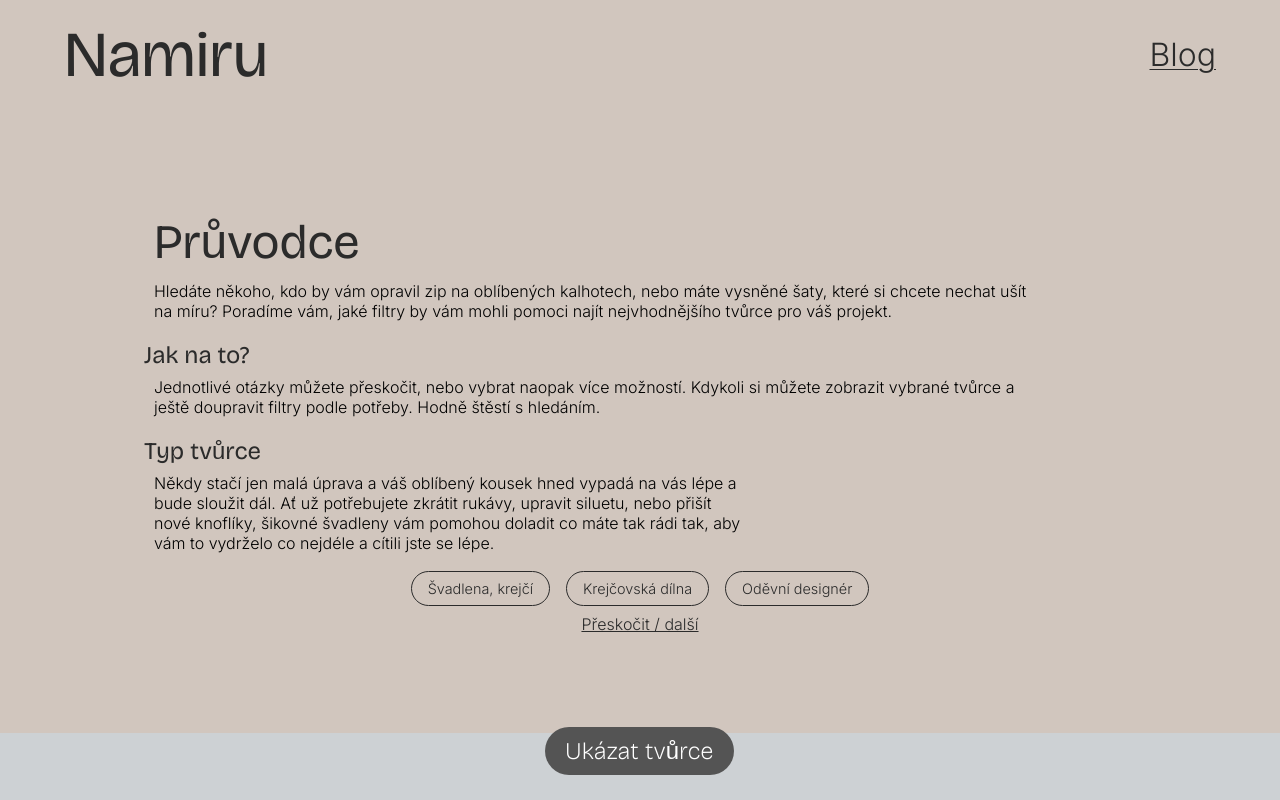
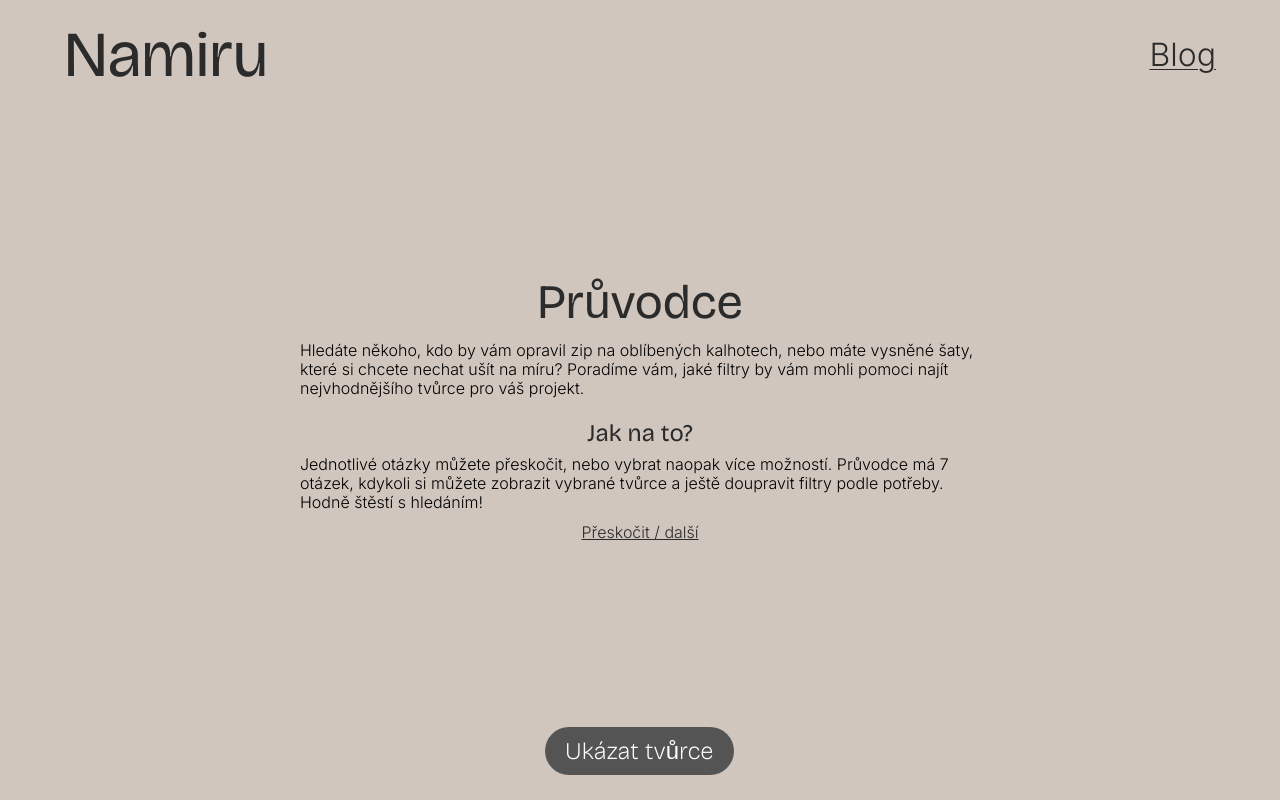
Before and after one commit to han-fris/namiru-app, a React (Vite) app: page /pruvodce in a window 1280 px wide. Shown: the top 800 px of the page. Built offline with nearby package versions, Linux system fonts and the light colour scheme.

Commit message:
edit guide

```diff
--- a/src/pages/Creators/CreatorsList.css
+++ b/src/pages/Creators/CreatorsList.css
@@ -53,7 +53,7 @@
   .creators-cards {
     display: grid;
     grid-template-columns: repeat(auto-fit, minmax(300px, 1fr));
-    max-width: 65vw;
+    max-width: 62vw;
     gap: 10px;
     justify-content: end;
     margin-left: auto;
--- a/src/pages/Guide/Guide.css
+++ b/src/pages/Guide/Guide.css
@@ -7,17 +7,6 @@
   text-align: center;
 }
 
-#creator-types {
-  display: flex;
-  height: 80vh;
-}
-
-#specializations,
-#clothing-type,
-#materials {
-  background-color: var(--background-secondary);
-}
-
 .guide__section {
   flex-grow: 1;
   display: flex;
@@ -25,30 +14,49 @@
   justify-content: center;
   align-items: center;
   max-width: 100%;
+  height: 100vh;
   padding: 20px;
+}
+
+#intro {
+  display: flex;
+  height: calc(100vh - 92px);
+  justify-content: flex-start;
+}
+
+#creator-types,
+#region,
+#target-customers,
+#style {
+  background-color: var(--background-secondary);
   height: 100vh
 }
 
-
+/*
+#specializations,
+#clothing-type,
+#materials {
+  background-color: var(--background-secondary);
+  height: 100vh
+}
+*/
 p {
-  width: 90%;
   margin-top: 8px;
+  line-height: 1.2;
 }
 
 h1 {
   font-size: 3rem;
-  margin-top: 20px
+  margin-top: 20px;
+  text-align: center;
 }
 
 h2 {
   font-size: 1.5rem;
-  margin-top: 20px
+  margin-top: 20px;
+  text-align: center;
 }
 
-
-.guide__filters {
-  text-align: left;
-}
 
 .guide__button {
   background-color: var(--darker);
@@ -86,11 +94,16 @@ h2 {
 
 
   .guide__section-inner {
-    width: 80%;
+    max-width: 700px;
+    width: 80vw;
   }
 
   .guide__text {
-    width: 60%;
+    width: 100%;
+  }
+
+  h1 {
+    margin-top: 20vh;
   }
 
 }
--- a/src/pages/Guide/Guide.jsx
+++ b/src/pages/Guide/Guide.jsx
@@ -22,9 +22,8 @@ export const Guide = () => {
       <div className="guide">
         <div className="guide__container">
           <FilterForm action="/tvurci" onSubmit={onSubmit}>
-            <section id="creator-types" className="guide__section">
-              <div className="guide__section-inner"></div>
-              <div className="guide__section-inner">
+            <section id="intro" className="guide__section">
+              <div className="guide__section-inner guide__intro">
                 <h1>Průvodce</h1>
                 <p>
                   Hledáte někoho, kdo by vám opravil zip na oblíbených
@@ -35,16 +34,26 @@ export const Guide = () => {
                 <h2>Jak na to?</h2>
                 <p>
                   Jednotlivé otázky můžete přeskočit, nebo vybrat naopak více
-                  možností. Kdykoli si můžete zobrazit vybrané tvůrce a ještě
-                  doupravit filtry podle potřeby. Hodně štěstí s hledáním.
+                  možností. Průvodce má 7 otázek, kdykoli si můžete zobrazit
+                  vybrané tvůrce a ještě doupravit filtry podle potřeby. Hodně
+                  štěstí s hledáním!
                 </p>
-                <h2 className="guide__category-title">Typ tvůrce</h2>
+              </div>
+              <GuidePanel id="creator-types" />
+            </section>
+            <section id="creator-types" className="guide__section">
+              <div className="guide__section-inner">
+                <h2 className="guide__category-title">
+                  1. Koho vlastně hledáte?
+                </h2>
                 <p className="guide__text">
-                  Někdy stačí jen malá úprava a váš oblíbený kousek hned vypadá
-                  na vás lépe a bude sloužit dál. Ať už potřebujete zkrátit
-                  rukávy, upravit siluetu, nebo přišít nové knoflíky, šikovné
-                  švadleny vám pomohou doladit co máte tak rádi tak, aby vám to
-                  vydrželo co nejdéle a cítili jste se lépe.
+                  Každý tvůrce se zaměřuje na něco jiného, tady si zvolte
+                  základní kategorie tvůrců. Švadleny a krejčí mají nejrůznější
+                  zaměření a pomůžou vám s opravami či realizací vašich
+                  představ. Designéři vám pomůžou, když nevíte co by vám přesně
+                  sedlo, ale líbí se vám jejich tvorba. Mohou vám také vytvořit
+                  originál, který bude propojovat i váš příběh. Krejčovské dílny
+                  se nejčastěji hodí designérům nebo firmám pro větší zakázky.
                 </p>
               </div>
               <div className="guide__filters">
```
